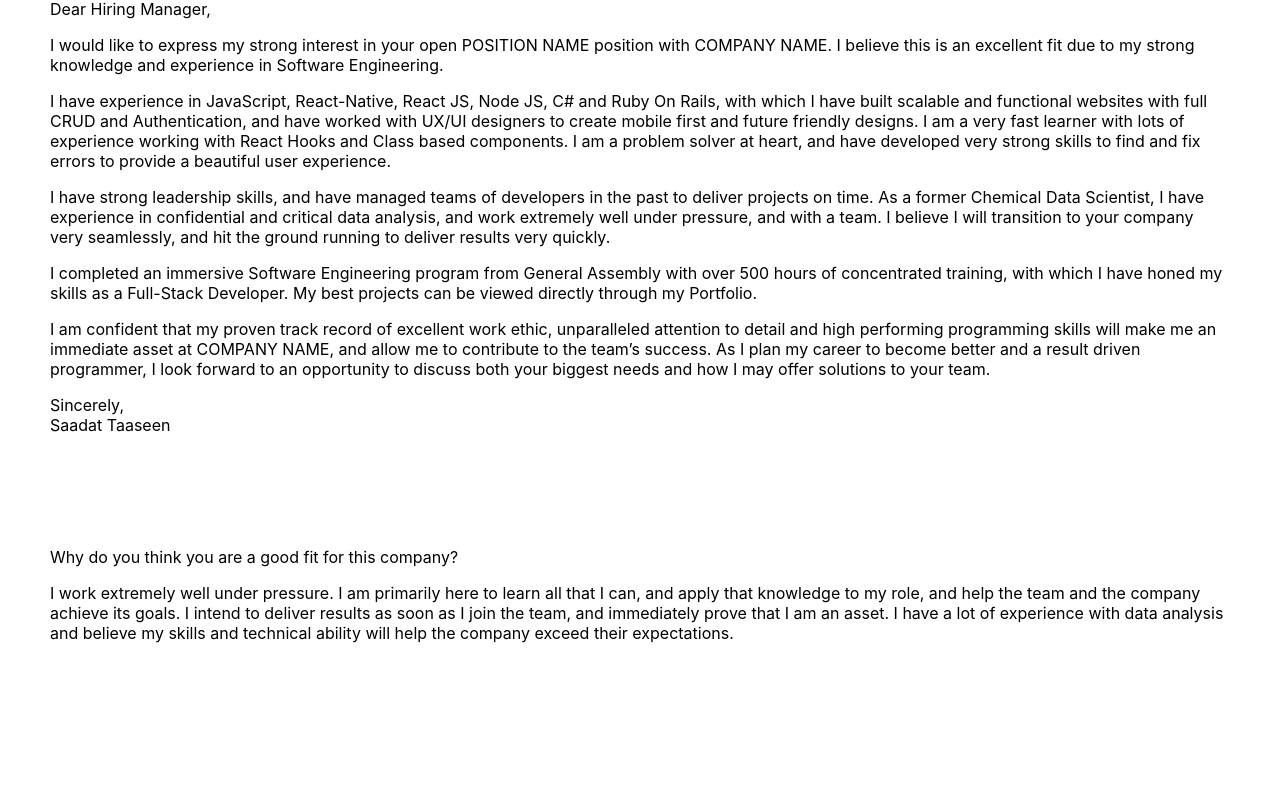
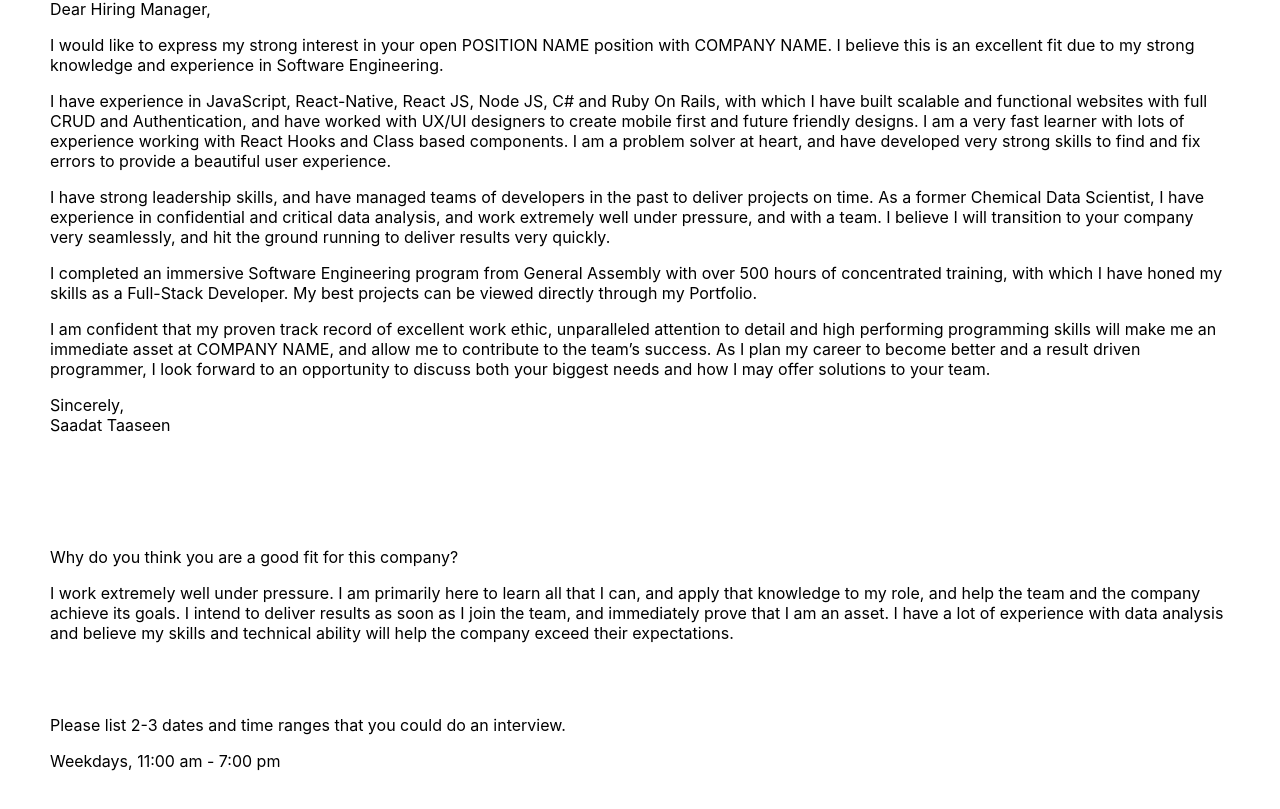
Before and after one commit to Taaseen71/CoverLetterCreator, a React (Create React App) app: page / in a window 1280 px wide. Shown: the part 630-1439 px from the top of the page. Before the commit the page ends 1339 px from the top, so only its background shows below. Built offline with nearby package versions, Linux system fonts and the light colour scheme.

Commit message:
Update App.js

```diff
--- a/src/App.js
+++ b/src/App.js
@@ -77,6 +77,9 @@
 
     const whyGoodFitAnswer = `I work extremely well under pressure. I am primarily here to learn all that I can, and apply that knowledge to my role, and help the team and the company achieve its goals. I intend to deliver results as soon as I join the team, and immediately prove that I am an asset. I have a lot of experience with data analysis and believe my skills and technical ability will help the company exceed their expectations.`
 
+    const whatFreeTime = `Please list 2-3 dates and time ranges that you could do an interview.`
+
+    const whatFreeTimeAnswer = `Weekdays, 11:00 am - 7:00 pm`
 
     return (
         <div
@@ -131,6 +134,10 @@
                 <br />
                 <p>{whyGoodFit}</p>
                 <p>{whyGoodFitAnswer}</p>
+                <br />
+                <br />
+                <p>{whatFreeTime}</p>
+                <p>{whatFreeTimeAnswer}</p>
             </body>
 
         </div>
```
